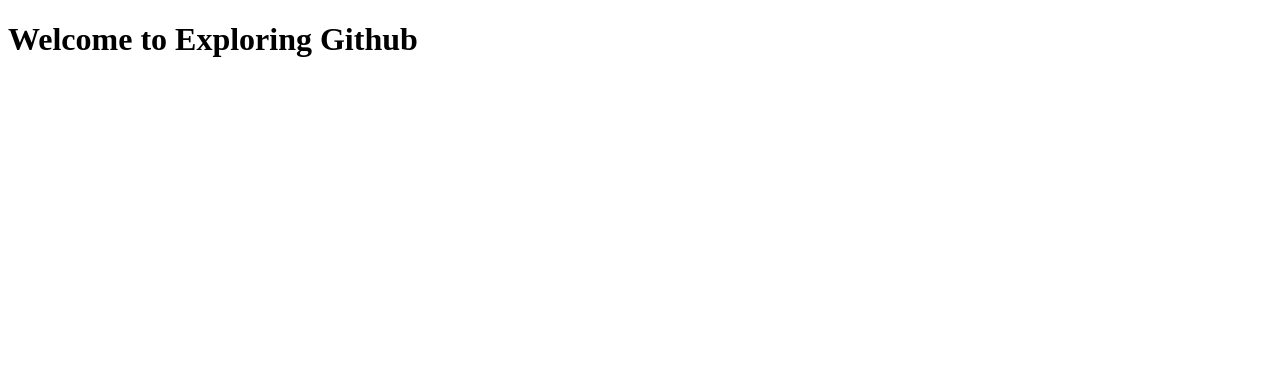
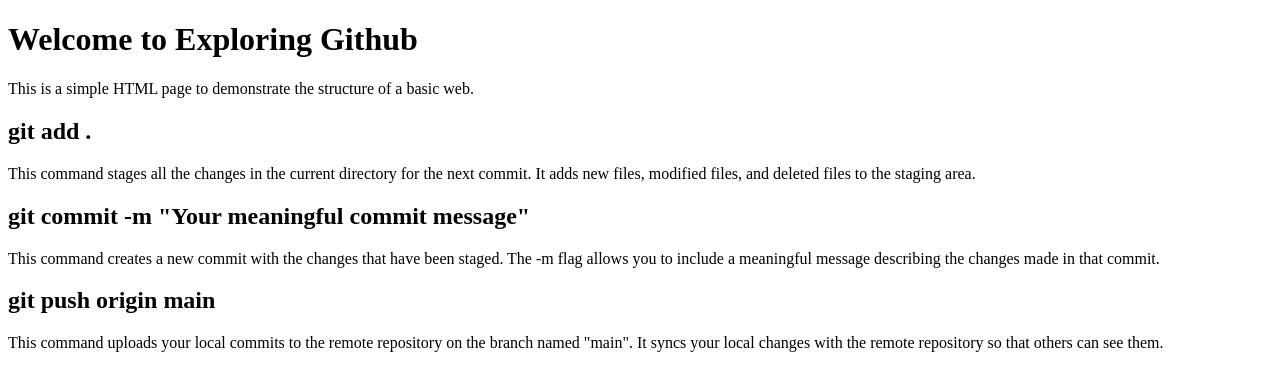
Before and after one commit to mahfuz10-max/my-second-github, a plain HTML site: page index.html in a window 1280 px wide. Drawn offline with Linux system fonts and the light colour scheme.

Commit message:
Three most important step for Git

```diff
--- a/index.html
+++ b/index.html
@@ -7,5 +7,16 @@
 </head>
 <body>
     <h1>Welcome to Exploring Github</h1>
+    <p>This is a simple HTML page to demonstrate the structure of a basic web.</p>
+    <div>
+        <h2> git add . </h2>
+        <p>This command stages all the changes in the current directory for the next commit. It adds new files, modified files, and deleted files to the staging area.</p>
+        <h2>git commit -m "Your meaningful commit message"</h2>
+        <p>This command creates a new commit with the changes that have been staged. The -m flag allows you to include a meaningful message describing the changes made in that commit.</p>
+        <h2>git push origin main</h2>
+        <p>This command uploads your local commits to the remote repository on the branch named "main". It syncs your local changes with the remote repository so that others can see them.</p>
+
+    </div>
+
 </body>
 </html>
```
